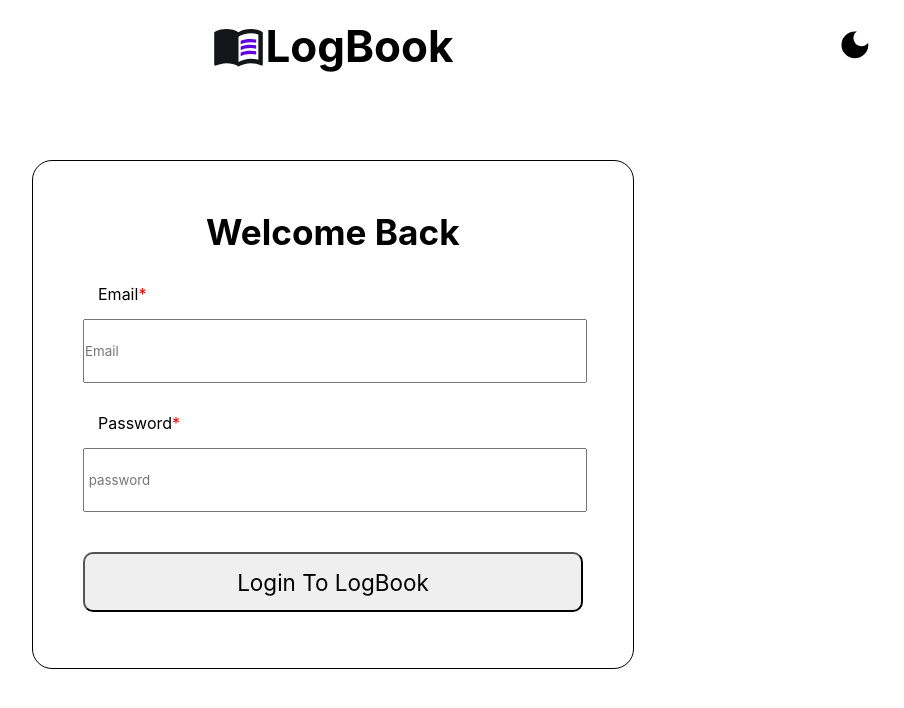
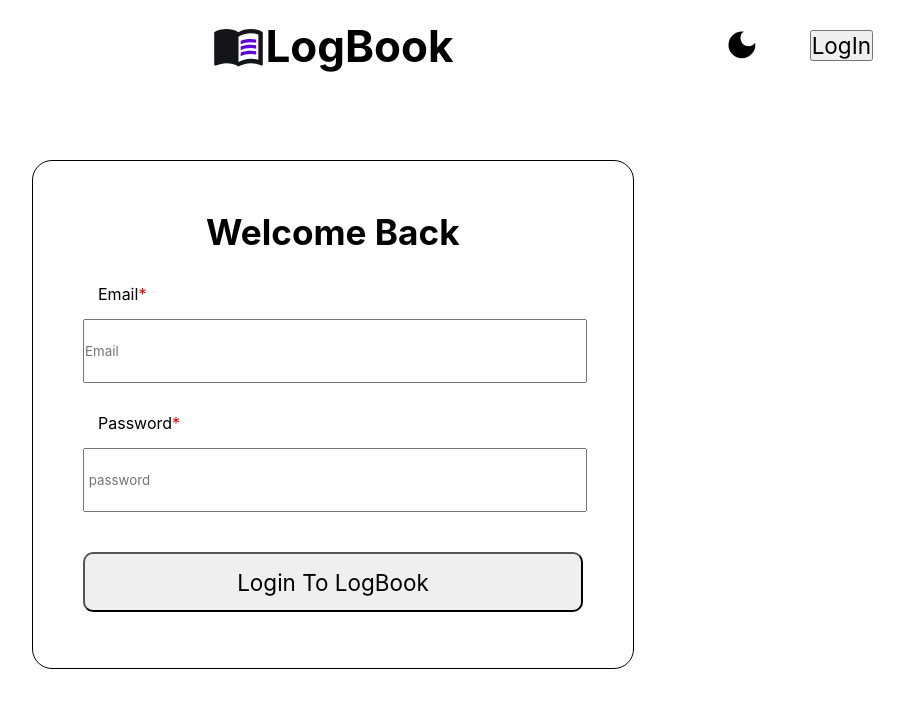
Before and after one commit to deeppanchani/LogBook, a React (Create React App) app in the folder frontend/: page / in a window 1280 px wide. Shown: the top 708 px of the page, without its empty margins (307-1211 px from the left). Built offline with nearby package versions, Linux system fonts and the light colour scheme.

Commit message:
added logged in options

```diff
--- a/frontend/src/components/navbar/index.jsx
+++ b/frontend/src/components/navbar/index.jsx
@@ -3,9 +3,26 @@ import blackLogo from "./Logo_Dark_Theme.svg";
 import lightLogo from "./Logo_Light_Theme.svg"
 import "./index.scss"
 
+import {useSelector, useDispatch} from "react-redux"
+import {useNavigate} from "react-router-dom"
 import {MdDarkMode, MdLightMode} from "react-icons/md"
 
+import {LogOutAction} from "../actions.js"
 function Navbar(){
+
+    var isLoggedIn = useSelector((state) => state.isLoggedIn);
+    const dispatch = useDispatch();
+    const navi = useNavigate();
+    function handleLogClick(event){
+      event.preventDefault();
+      if(isLoggedIn){
+        // console.log(" we here ");
+        dispatch(LogOutAction());
+      }else{
+        navi("/");
+      }
+    }
+
     return (
       <nav className="nav">
         <div className="logos">
@@ -16,6 +33,7 @@ function Navbar(){
         </div>
         <div className="display-mode">
           <MdDarkMode className="mode-button" size={35.75}></MdDarkMode>
+          <button onClick={handleLogClick} className="LogButton">{isLoggedIn ? "LogOut" : "LogIn"}</button>
         </div>
       </nav>
     );
--- a/frontend/src/components/navbar/index.scss
+++ b/frontend/src/components/navbar/index.scss
@@ -34,6 +34,9 @@
         justify-content: flex-end;
         flex-wrap: wrap;
         align-items: center;
+        .mode-button{
+            margin-right: 50px;
+        }
     }
 
 }
--- a/frontend/src/store.js
+++ b/frontend/src/store.js
@@ -5,6 +5,7 @@ const LoginReducer = (state = false, action) => {
     case "Login":
       return true;
     case "Logout":
+      // console.log("in reducer");
       return false;
     default:
       return state;
```
